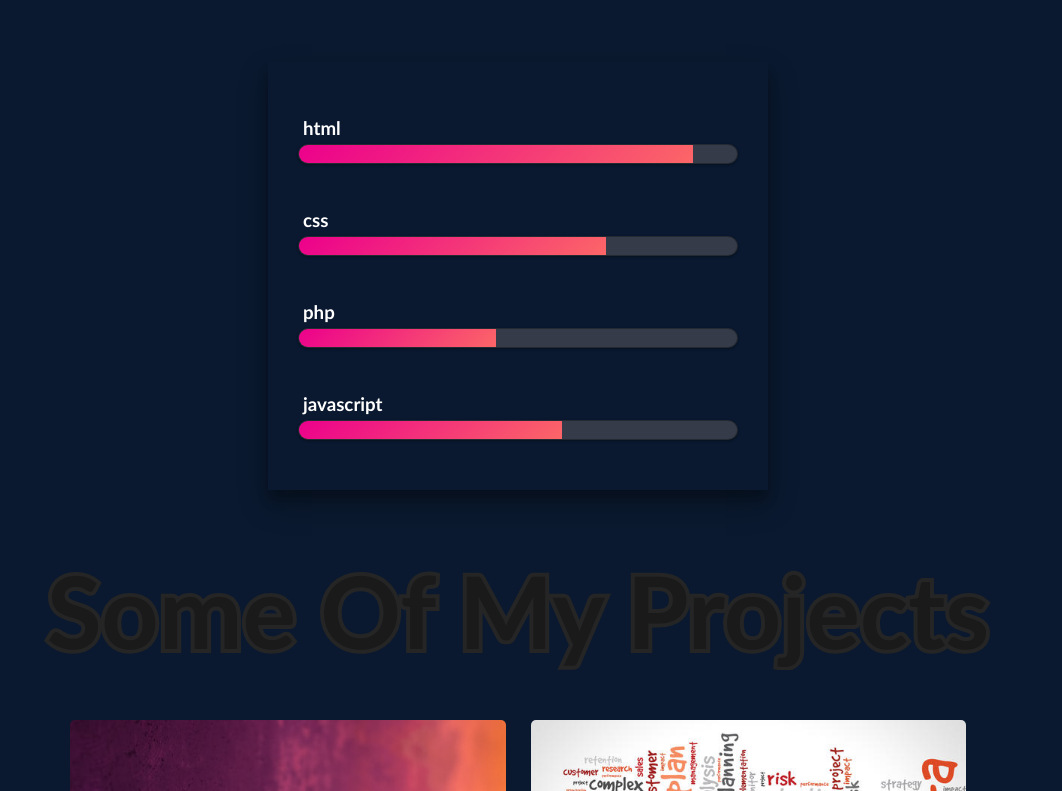
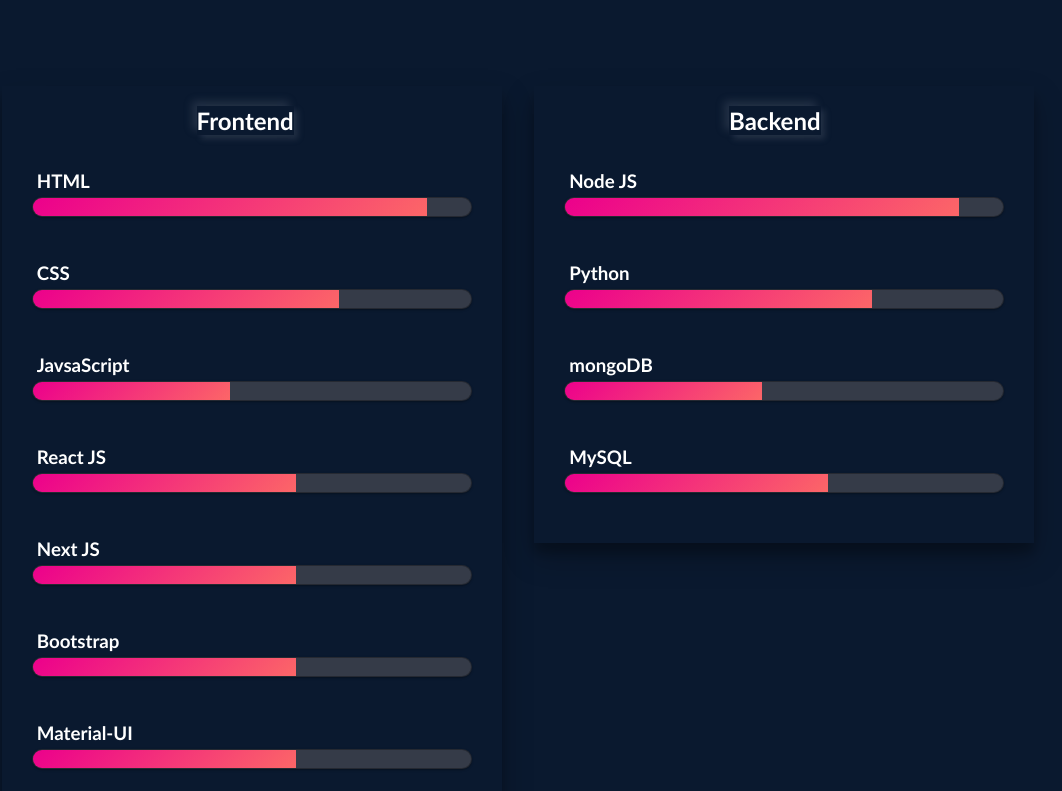
Before and after one commit to ikbalrazu/MyPortfolio, a React (Create React App) app: page / in a window 1280 px wide. Shown: the part 1629-2420 px from the top of the page, without its empty margins (122-1184 px from the left). Built offline with nearby package versions, Linux system fonts and the light colour scheme.

Commit message:
skills section modified and update

```diff
--- a/src/components/Skills.js
+++ b/src/components/Skills.js
@@ -9,32 +9,80 @@ const Skills = () => {
     return(
         <>
             <h1 style={{color:"#ccd6f6",textAlign:"center",marginTop:"60px"}}>Skills</h1>
-            <div className="skill">
-        {/* <h1>my skills</h1> */}
+        <div className="container">
+        <div className="frontend-skill">
+        <h1 className="skill-title">Frontend</h1>
         <li>
-          <h3>html</h3>
+          <h3>HTML</h3>
           <span className="bar">
             <span className="html"></span>
           </span>
         </li>
         <li>
-          <h3>css</h3>
+          <h3>CSS</h3>
           <span className="bar">
             <span className="css"></span>
           </span>
         </li>
         <li>
-          <h3>php</h3>
+          <h3>JavsaScript</h3>
           <span className="bar">
             <span className="php"></span>
           </span>
         </li>
         <li>
-          <h3>javascript</h3>
+          <h3>React JS</h3>
           <span className="bar">
             <span className="javascript"></span>
           </span>
         </li>
+        <li>
+          <h3>Next JS</h3>
+          <span className="bar">
+            <span className="javascript"></span>
+          </span>
+        </li>
+        <li>
+          <h3>Bootstrap</h3>
+          <span className="bar">
+            <span className="javascript"></span>
+          </span>
+        </li>
+        <li>
+          <h3>Material-UI</h3>
+          <span className="bar">
+            <span className="javascript"></span>
+          </span>
+        </li>
+      </div>
+
+      <div className="backend-skill">
+        <h1 className="skill-title">Backend</h1>
+        <li>
+          <h3>Node JS</h3>
+          <span className="bar">
+            <span className="html"></span>
+          </span>
+        </li>
+        <li>
+          <h3>Python</h3>
+          <span className="bar">
+            <span className="css"></span>
+          </span>
+        </li>
+        <li>
+          <h3>mongoDB</h3>
+          <span className="bar">
+            <span className="php"></span>
+          </span>
+        </li>
+        <li>
+          <h3>MySQL</h3>
+          <span className="bar">
+            <span className="javascript"></span>
+          </span>
+        </li>
+      </div>
       </div>
         </>
     )
--- a/src/styles/skills.css
+++ b/src/styles/skills.css
@@ -10,15 +10,29 @@
     text-transform: uppercase;
   } */
 
-  /* h1 {
+
+  .container{
+    display: flex;
+    flex-wrap: wrap;
+    align-items: flex-start;
+  }
+
+  .skill-title {
     text-align: center;
-  } */
+    display: inline-flex;
+    position: relative;
+    left: 38%;
+    box-shadow: -5px -5px 8px rgba(94, 104, 121, 0.288),
+    4px 4px 6px rgba(94, 104, 121, 0.288);
+  }
 
   h3 {
     margin: 5px;
   }
 
-  .skill {
+  .frontend-skill {
+    position: relative;
+    left: 4%;
     width: 500px;
     margin: 60px auto;
     color: #fff;
@@ -26,7 +40,22 @@
     box-shadow: 0 14px 28px rgba(0, 0, 0, 0.25), 0 10px 10px rgba(0, 0, 0, 0.22);
   }
 
-  .skill li {
+  .backend-skill{
+    position: relative;
+    right: 4%;
+    width: 500px;
+    margin: 60px auto;
+    color: #fff;
+    padding: 20px;
+    box-shadow: 0 14px 28px rgba(0, 0, 0, 0.25), 0 10px 10px rgba(0, 0, 0, 0.22);
+  }
+
+  .frontend-skill li {
+    margin: 20px 0;
+    padding: 10px;
+  }
+
+  .backend-skill li{
     margin: 20px 0;
     padding: 10px;
   }
```
